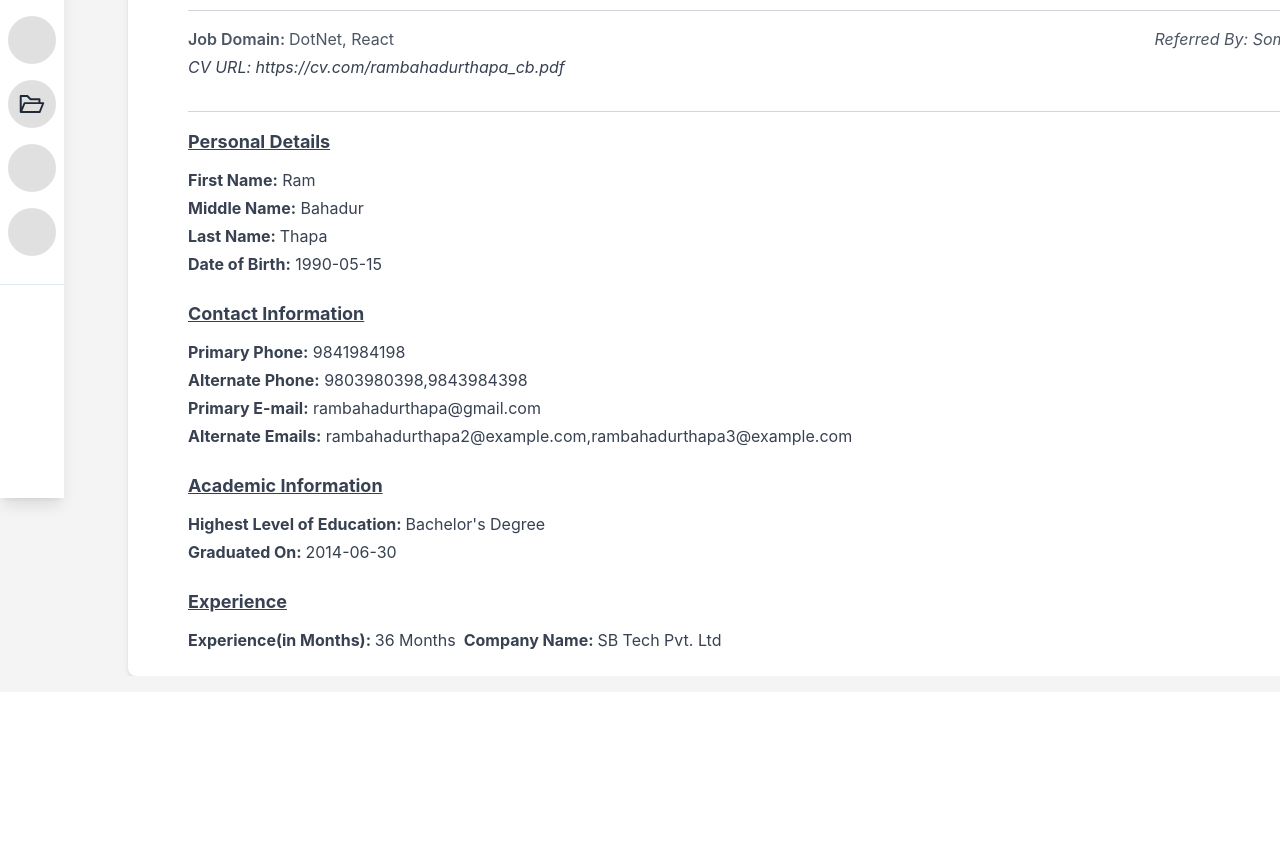
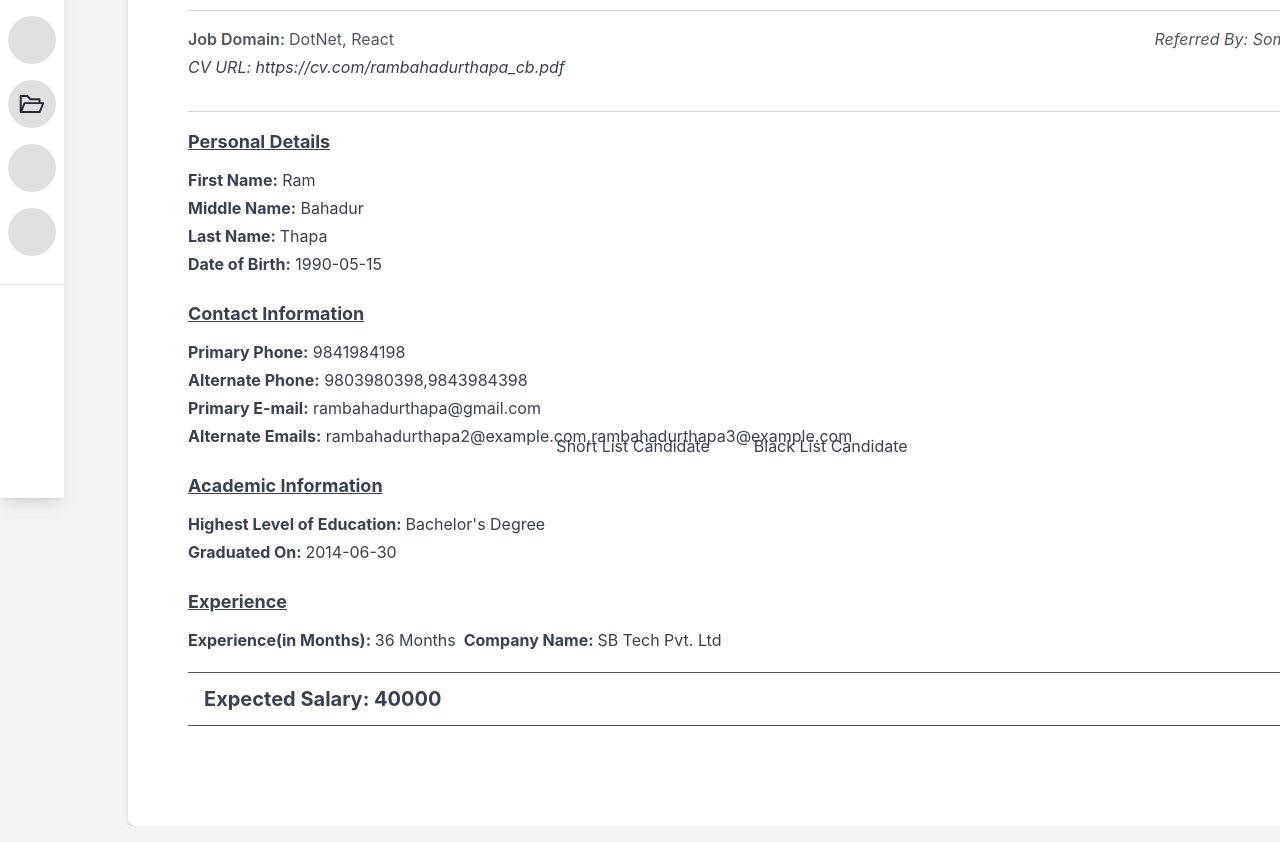
Before and after one commit to subashhB/react-cv-manager, a React (Create React App) app: page /applicants/1 in a window 1280 px wide. Shown: the part 302-1144 px from the top of the page. Before the commit the page ends 994 px from the top, so only its background shows below. Built offline with nearby package versions, Linux system fonts and the light colour scheme; data requests are answered from the project's data file; some icons are missing.

Commit message:
feat: Applicants Details Page Complete

```diff
--- a/src/components/applicants/ApplicantDetails/index.jsx
+++ b/src/components/applicants/ApplicantDetails/index.jsx
@@ -23,7 +23,7 @@ const ApplicantsDetails = ({ id, jobDomains }) => {
     }, [id, jobDomains]);
     console.log(domains);
     return (
-        <div className="ms-10  text-gray-700">
+        <div className="ms-10 mb-20 text-gray-700">
             {applicantDetails ? (
                 <>
                     <div className="flex justify-between item-center mb-8 mt-5">
@@ -156,7 +156,7 @@ const ApplicantsDetails = ({ id, jobDomains }) => {
                                 }{" "}
                                 Months
                             </p>
-                            <p className="ms-2 mb-1">
+                            <p className="ms-2 mb-2">
                                 <span className="font-bold">
                                     Company Name:{" "}
                                 </span>
@@ -167,6 +167,32 @@ const ApplicantsDetails = ({ id, jobDomains }) => {
                                 }{" "}
                             </p>
                         </div>
+                        <div className="border-y border-gray-600 mt-3">
+                            <h2 className="text-xl ms-4 my-3 font-bold">
+                                Expected Salary:{" "}
+                                {applicantDetails.ExpectedSalary}
+                            </h2>
+                        </div>
+                        {applicantDetails.IsBlackListed && (
+                            <div className="pt-4">
+                                <h3 className="underline font-bold text-lg mb-2">
+                                    Reason for Black Listing.
+                                </h3>
+                                <p className="mb-1">
+                                    {applicantDetails.BlacklistedReason}
+                                </p>
+                            </div>
+                        )}
+                    </div>
+                    <div className=" fixed flex justify-center p-5 -ms-24 mb-5 gap-7 bottom-0 w-full">
+                        {!applicantDetails.IsShortListed && (
+                            <button>Short List Candidate</button>
+                        )}
+                        {!applicantDetails.IsBlackListed && (
+                            <button className="ms-4">
+                                Black List Candidate
+                            </button>
+                        )}
                     </div>
                 </>
             ) : (
--- a/src/components/common/Navbar/index.jsx
+++ b/src/components/common/Navbar/index.jsx
@@ -6,7 +6,7 @@ const Navbar = () => {
     return (
         <div className=" flex justify-center w-screen ">
             <div className="mx-auto ml-28 my-1 min-w-[1200px] rounded-md bg-white px-5 py-3 shadow-lg">
-                <div className="flex w-full ms-auto">
+                <div className="flex w-full ms-auto justify-end">
                     <div className="relative flex h-12 w-12 cursor-pointer items-center justify-center rounded-3xl bg-white text-gray-900 transition-all duration-300 ease-linear hover:bg-secondary">
                         <AiOutlineBell size={22} />
                     </div>
```
